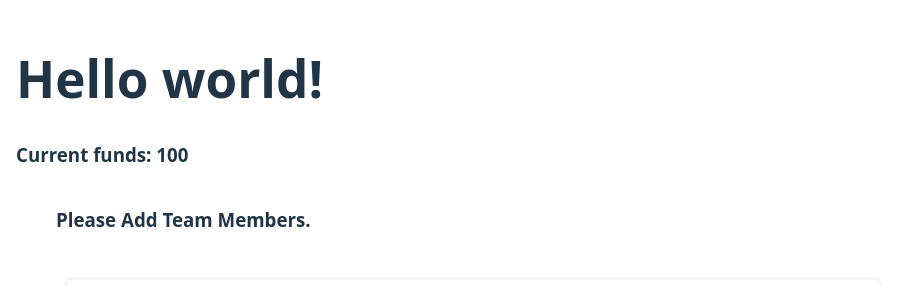
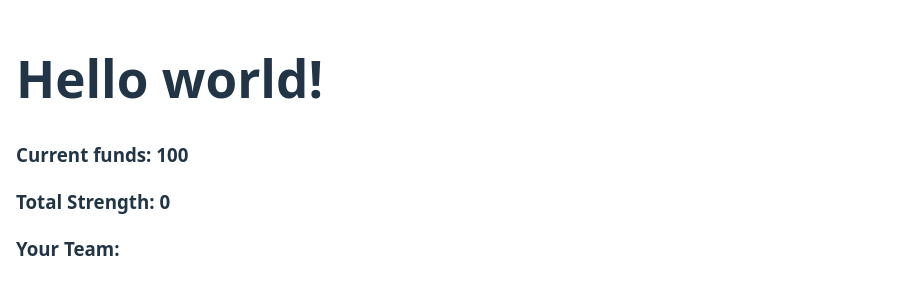
Before and after one commit to Grey-Altr/react-state-management-lab, a React (Vite) app: page / in a window 1280 px wide. Shown: the top 286 px of the page, without its empty margins (0-897 px from the left). Built offline with nearby package versions, Linux system fonts and the light colour scheme.

Commit message:
strength display on UI

```diff
--- a/src/App.jsx
+++ b/src/App.jsx
@@ -87,6 +87,10 @@ const App = () => {
     },
   ]);
 
+  let totalStrength = team.reduce((total, currentMember) =>{
+    return total = currentMember.strength;
+  }, 0);
+
   const handleAddFighter = (fighter) => {
     if (money < fighter.price) {
       console.log('Not enough money!');
@@ -111,6 +115,8 @@ const App = () => {
     <>
       <h1>Hello world!</h1>
       <h3>Current funds: {money}</h3>
+      <h3> Total Strength: { totalStrength }</h3>
+      <h3>Your Team:</h3>
       <ul>
         {team.length ? (
           team.map((zFighter) => (
```
